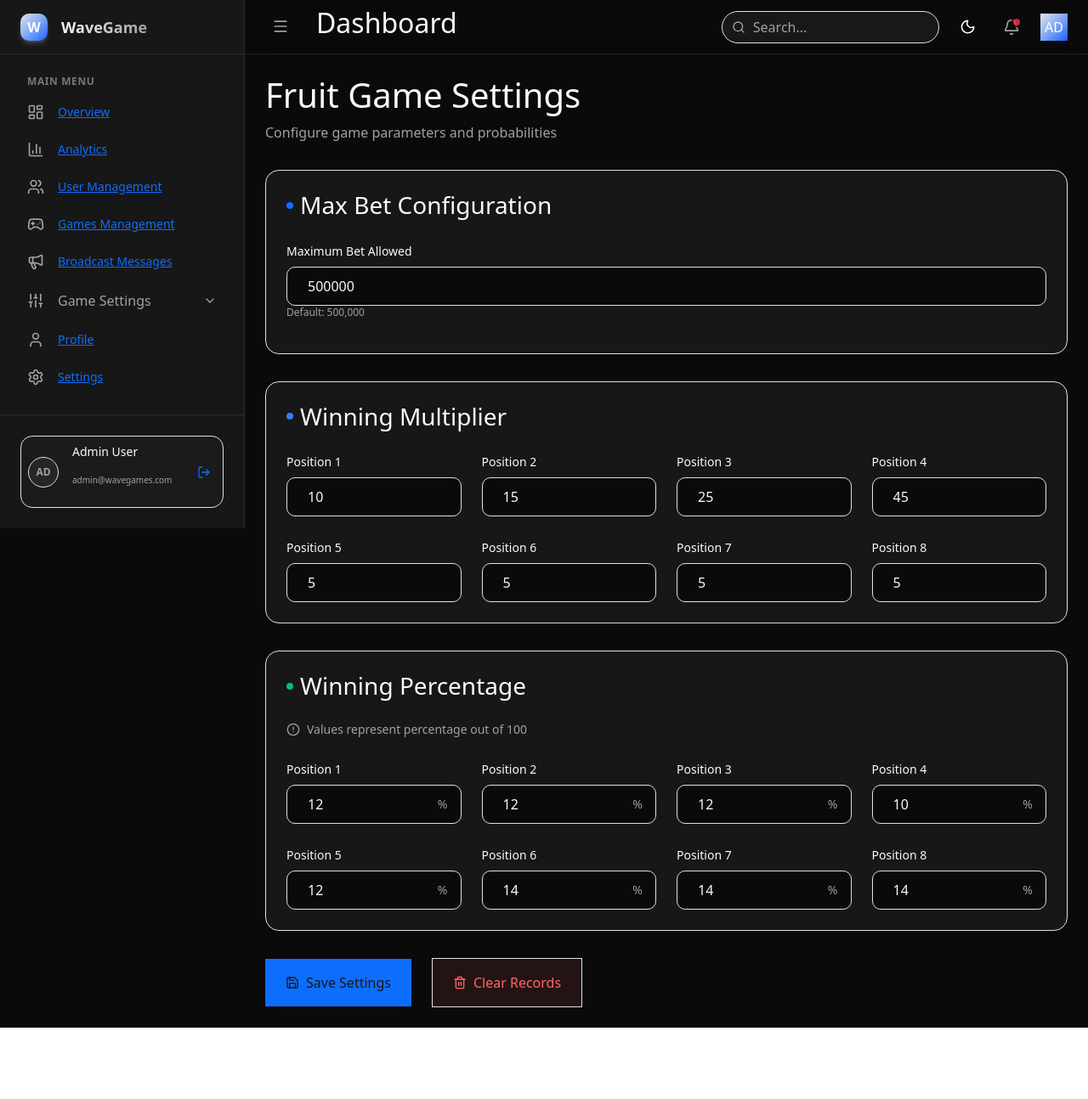
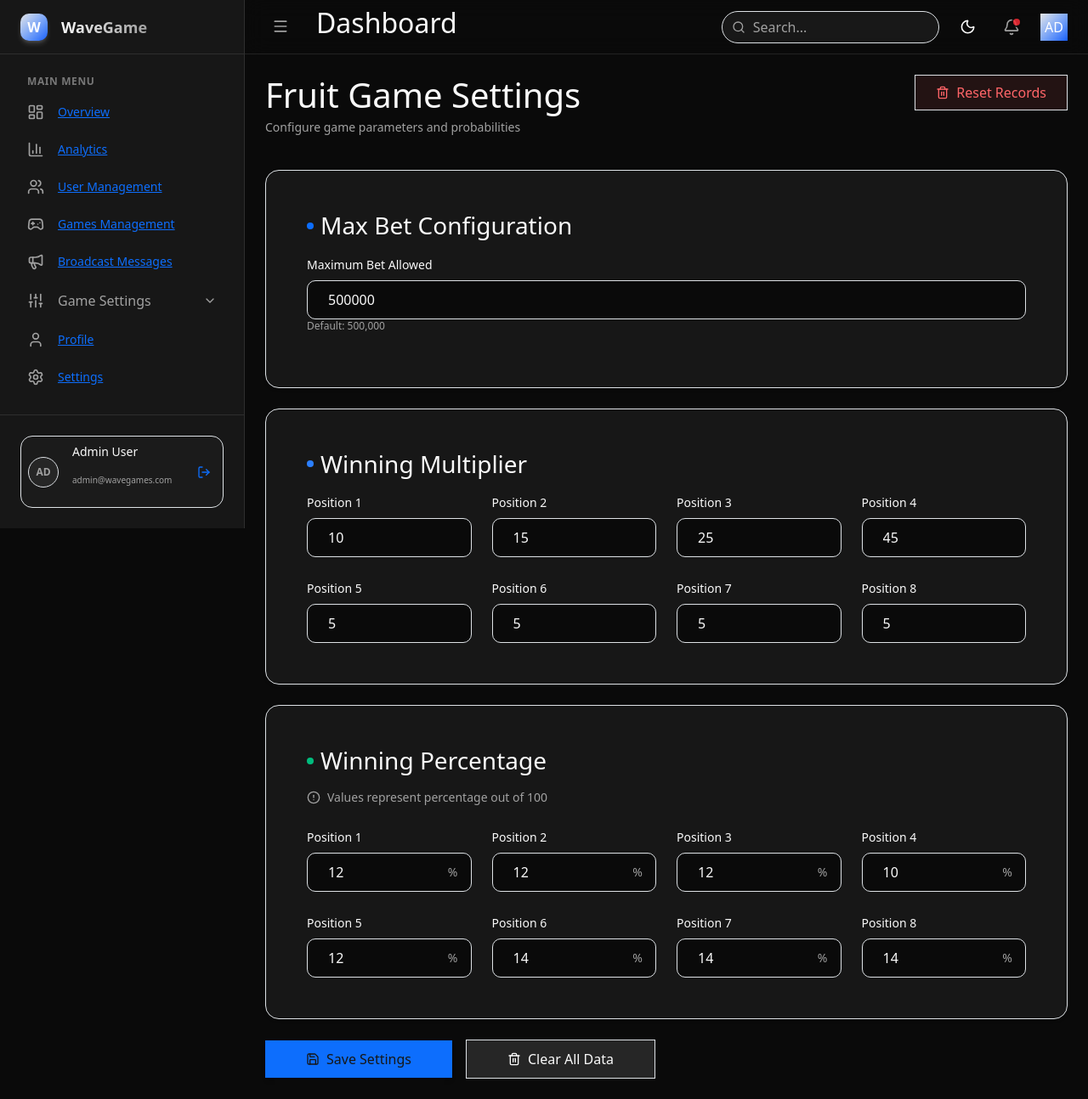
Before and after one commit to saqibmalik09/wave-game-front, a Next.js app: page /dashboard/game-settings/fruit-game in a window 1280 px wide. Shown: the whole page at 85% size. Before the commit the page ends 1210 px from the top, so only its background shows below. Built offline with nearby package versions, Linux system fonts and the light colour scheme.

Commit message:
reset button added for each game to clear winnings

```diff
--- a/src/app/dashboard/game-settings/fruit-game/page.tsx
+++ b/src/app/dashboard/game-settings/fruit-game/page.tsx
@@ -53,15 +53,24 @@ export default function FruitGameSettings() {
     }
 
     return (
-        <div className="space-y-8">
-            <div>
-                <h1 className="text-3xl font-bold text-foreground mb-2">Fruit Game Settings</h1>
-                <p className="text-muted-foreground">Configure game parameters and probabilities</p>
+        <div className="space-y-6">
+            <div className="flex items-start justify-between gap-4">
+                <div>
+                    <h1 className="text-2xl font-bold text-foreground mb-1">Fruit Game Settings</h1>
+                    <p className="text-sm text-muted-foreground">Configure game parameters and probabilities</p>
+                </div>
+                <button
+                    onClick={handleClearRecords}
+                    className="flex items-center gap-2 px-4 py-2 bg-destructive/10 text-destructive rounded-lg text-sm font-medium transition-all hover:bg-destructive/20 border border-destructive/20 shrink-0"
+                >
+                    <Trash2 className="w-4 h-4" />
+                    Reset Records
+                </button>
             </div>
 
             {/* Max Bet Configuration */}
-            <div className="bg-card border border-border rounded-2xl p-6 shadow-sm">
-                <h3 className="text-lg font-semibold text-foreground mb-4 flex items-center gap-2">
+            <div className="bg-card border border-border rounded-2xl p-5 shadow-sm">
+                <h3 className="text-base font-semibold text-foreground mb-3 flex items-center gap-2">
                     <div className="w-2 h-2 rounded-full bg-primary"></div>
                     Max Bet Configuration
                 </h3>
@@ -78,8 +87,8 @@ export default function FruitGameSettings() {
             </div>
 
             {/* Winning Multiplier Editor */}
-            <div className="bg-card border border-border rounded-2xl p-6 shadow-sm">
-                <h3 className="text-lg font-semibold text-foreground mb-4 flex items-center gap-2">
+            <div className="bg-card border border-border rounded-2xl p-5 shadow-sm">
+                <h3 className="text-base font-semibold text-foreground mb-3 flex items-center gap-2">
                     <div className="w-2 h-2 rounded-full bg-blue-500"></div>
                     Winning Multiplier
                 </h3>
@@ -99,8 +108,8 @@ export default function FruitGameSettings() {
             </div>
 
             {/* Winning Percentage Editor */}
-            <div className="bg-card border border-border rounded-2xl p-6 shadow-sm">
-                <h3 className="text-lg font-semibold text-foreground mb-4 flex items-center gap-2">
+            <div className="bg-card border border-border rounded-2xl p-5 shadow-sm">
+                <h3 className="text-base font-semibold text-foreground mb-3 flex items-center gap-2">
                     <div className="w-2 h-2 rounded-full bg-emerald-500"></div>
                     Winning Percentage
                 </h3>
@@ -129,12 +138,12 @@ export default function FruitGameSettings() {
             </div>
 
             {/* Action Buttons */}
-            <div className="flex items-center gap-4">
+            <div className="flex items-center gap-3">
                 <button
                     onClick={handleSaveSettings}
                     disabled={isSaving}
                     className={cn(
-                        "flex items-center gap-2 px-6 py-3 bg-primary text-primary-foreground rounded-lg font-medium transition-all hover:bg-primary/90 shadow-md hover:shadow-lg",
+                        "flex items-center gap-2 px-5 py-2.5 bg-primary text-primary-foreground rounded-lg text-sm font-medium transition-all hover:bg-primary/90 shadow-md hover:shadow-lg",
                         isSaving && "opacity-50 cursor-not-allowed"
                     )}
                 >
@@ -144,10 +153,10 @@ export default function FruitGameSettings() {
 
                 <button
                     onClick={() => setShowClearDialog(true)}
-                    className="flex items-center gap-2 px-6 py-3 bg-destructive/10 text-destructive rounded-lg font-medium transition-all hover:bg-destructive/20 border border-destructive/20"
+                    className="flex items-center gap-2 px-5 py-2.5 bg-muted text-foreground rounded-lg text-sm font-medium transition-all hover:bg-muted/80 border border-border"
                 >
                     <Trash2 className="w-4 h-4" />
-                    Clear Records
+                    Clear All Data
                 </button>
             </div>
 
@@ -155,8 +164,8 @@ export default function FruitGameSettings() {
             {showClearDialog && (
                 <div className="fixed inset-0 z-50 flex items-center justify-center bg-background/80 backdrop-blur-sm">
                     <div className="bg-card border border-border rounded-2xl p-6 max-w-md w-full mx-4 shadow-2xl">
-                        <h3 className="text-xl font-bold text-foreground mb-2">Clear All Records?</h3>
-                        <p className="text-muted-foreground mb-6">
+                        <h3 className="text-lg font-bold text-foreground mb-2">Clear All Records?</h3>
+                        <p className="text-sm text-muted-foreground mb-6">
                             This action cannot be undone. All game records for Fruit Game will be permanently deleted.
                         </p>
                         <div className="flex items-center gap-3">
--- a/src/app/dashboard/game-settings/greedy-teenpatti/page.tsx
+++ b/src/app/dashboard/game-settings/greedy-teenpatti/page.tsx
@@ -53,15 +53,24 @@ export default function GreedyTeenPattiSettings() {
     }
 
     return (
-        <div className="space-y-8">
-            <div>
-                <h1 className="text-3xl font-bold text-foreground mb-2">Greedy Teen Patti Settings</h1>
-                <p className="text-muted-foreground">Configure game parameters and probabilities</p>
+        <div className="space-y-6">
+            <div className="flex items-start justify-between gap-4">
+                <div>
+                    <h1 className="text-2xl font-bold text-foreground mb-1">Greedy Teen Patti Settings</h1>
+                    <p className="text-sm text-muted-foreground">Configure game parameters and probabilities</p>
+                </div>
+                <button
+                    onClick={handleClearRecords}
+                    className="flex items-center gap-2 px-4 py-2 bg-destructive/10 text-destructive rounded-lg text-sm font-medium transition-all hover:bg-destructive/20 border border-destructive/20 shrink-0"
+                >
+                    <Trash2 className="w-4 h-4" />
+                    Reset Records
+                </button>
             </div>
 
             {/* Max Bet Configuration */}
-            <div className="bg-card border border-border rounded-2xl p-6 shadow-sm">
-                <h3 className="text-lg font-semibold text-foreground mb-4 flex items-center gap-2">
+            <div className="bg-card border border-border rounded-2xl p-5 shadow-sm">
+                <h3 className="text-base font-semibold text-foreground mb-3 flex items-center gap-2">
                     <div className="w-2 h-2 rounded-full bg-primary"></div>
                     Max Bet Configuration
                 </h3>
@@ -78,8 +87,8 @@ export default function GreedyTeenPattiSettings() {
             </div>
 
             {/* Winning Multiplier Editor */}
-            <div className="bg-card border border-border rounded-2xl p-6 shadow-sm">
-                <h3 className="text-lg font-semibold text-foreground mb-4 flex items-center gap-2">
+            <div className="bg-card border border-border rounded-2xl p-5 shadow-sm">
+                <h3 className="text-base font-semibold text-foreground mb-3 flex items-center gap-2">
                     <div className="w-2 h-2 rounded-full bg-blue-500"></div>
                     Winning Multiplier
                 </h3>
@@ -99,8 +108,8 @@ export default function GreedyTeenPattiSettings() {
             </div>
 
             {/* Winning Percentage Editor */}
-            <div className="bg-card border border-border rounded-2xl p-6 shadow-sm">
-                <h3 className="text-lg font-semibold text-foreground mb-4 flex items-center gap-2">
+            <div className="bg-card border border-border rounded-2xl p-5 shadow-sm">
+                <h3 className="text-base font-semibold text-foreground mb-3 flex items-center gap-2">
                     <div className="w-2 h-2 rounded-full bg-emerald-500"></div>
                     Winning Percentage
                 </h3>
@@ -129,12 +138,12 @@ export default function GreedyTeenPattiSettings() {
             </div>
 
             {/* Action Buttons */}
-            <div className="flex items-center gap-4">
+            <div className="flex items-center gap-3">
                 <button
                     onClick={handleSaveSettings}
                     disabled={isSaving}
                     className={cn(
-                        "flex items-center gap-2 px-6 py-3 bg-primary text-primary-foreground rounded-lg font-medium transition-all hover:bg-primary/90 shadow-md hover:shadow-lg",
+                        "flex items-center gap-2 px-5 py-2.5 bg-primary text-primary-foreground rounded-lg text-sm font-medium transition-all hover:bg-primary/90 shadow-md hover:shadow-lg",
                         isSaving && "opacity-50 cursor-not-allowed"
                     )}
                 >
@@ -144,10 +153,10 @@ export default function GreedyTeenPattiSettings() {
 
                 <button
                     onClick={() => setShowClearDialog(true)}
-                    className="flex items-center gap-2 px-6 py-3 bg-destructive/10 text-destructive rounded-lg font-medium transition-all hover:bg-destructive/20 border border-destructive/20"
+                    className="flex items-center gap-2 px-5 py-2.5 bg-muted text-foreground rounded-lg text-sm font-medium transition-all hover:bg-muted/80 border border-border"
                 >
                     <Trash2 className="w-4 h-4" />
-                    Clear Records
+                    Clear All Data
                 </button>
             </div>
 
@@ -155,8 +164,8 @@ export default function GreedyTeenPattiSettings() {
             {showClearDialog && (
                 <div className="fixed inset-0 z-50 flex items-center justify-center bg-background/80 backdrop-blur-sm">
                     <div className="bg-card border border-border rounded-2xl p-6 max-w-md w-full mx-4 shadow-2xl">
-                        <h3 className="text-xl font-bold text-foreground mb-2">Clear All Records?</h3>
-                        <p className="text-muted-foreground mb-6">
+                        <h3 className="text-lg font-bold text-foreground mb-2">Clear All Records?</h3>
+                        <p className="text-sm text-muted-foreground mb-6">
                             This action cannot be undone. All game records for Greedy Teen Patti will be permanently deleted.
                         </p>
                         <div className="flex items-center gap-3">
--- a/src/app/dashboard/game-settings/teenpatti-3/page.tsx
+++ b/src/app/dashboard/game-settings/teenpatti-3/page.tsx
@@ -49,15 +49,24 @@ export default function TeenPatti3Settings() {
     }
 
     return (
-        <div className="space-y-8">
-            <div>
-                <h1 className="text-3xl font-bold text-foreground mb-2">Teen Patti 3 Settings</h1>
-                <p className="text-muted-foreground">Configure game parameters and probabilities</p>
+        <div className="space-y-6">
+            <div className="flex items-start justify-between gap-4">
+                <div>
+                    <h1 className="text-2xl font-bold text-foreground mb-1">Teen Patti 3 Settings</h1>
+                    <p className="text-sm text-muted-foreground">Configure game parameters and probabilities</p>
+                </div>
+                <button
+                    onClick={handleClearRecords}
+                    className="flex items-center gap-2 px-4 py-2 bg-destructive/10 text-destructive rounded-lg text-sm font-medium transition-all hover:bg-destructive/20 border border-destructive/20 shrink-0"
+                >
+                    <Trash2 className="w-4 h-4" />
+                    Reset Records
+                </button>
             </div>
 
             {/* Max Bet Configuration */}
-            <div className="bg-card border border-border rounded-2xl p-6 shadow-sm">
-                <h3 className="text-lg font-semibold text-foreground mb-4 flex items-center gap-2">
+            <div className="bg-card border border-border rounded-2xl p-5 shadow-sm">
+                <h3 className="text-base font-semibold text-foreground mb-3 flex items-center gap-2">
                     <div className="w-2 h-2 rounded-full bg-primary"></div>
                     Max Bet Configuration
                 </h3>
@@ -74,8 +83,8 @@ export default function TeenPatti3Settings() {
             </div>
 
             {/* Winning Multiplier Editor */}
-            <div className="bg-card border border-border rounded-2xl p-6 shadow-sm">
-                <h3 className="text-lg font-semibold text-foreground mb-4 flex items-center gap-2">
+            <div className="bg-card border border-border rounded-2xl p-5 shadow-sm">
+                <h3 className="text-base font-semibold text-foreground mb-3 flex items-center gap-2">
                     <div className="w-2 h-2 rounded-full bg-blue-500"></div>
                     Winning Multiplier
                 </h3>
@@ -96,8 +105,8 @@ export default function TeenPatti3Settings() {
             </div>
 
             {/* Winning Percentage Editor */}
-            <div className="bg-card border border-border rounded-2xl p-6 shadow-sm">
-                <h3 className="text-lg font-semibold text-foreground mb-4 flex items-center gap-2">
+            <div className="bg-card border border-border rounded-2xl p-5 shadow-sm">
+                <h3 className="text-base font-semibold text-foreground mb-3 flex items-center gap-2">
                     <div className="w-2 h-2 rounded-full bg-emerald-500"></div>
                     Winning Percentage
                 </h3>
@@ -126,12 +135,12 @@ export default function TeenPatti3Settings() {
             </div>
 
             {/* Action Buttons */}
-            <div className="flex items-center gap-4">
+            <div className="flex items-center gap-3">
                 <button
                     onClick={handleSaveSettings}
                     disabled={isSaving}
                     className={cn(
-                        "flex items-center gap-2 px-6 py-3 bg-primary text-primary-foreground rounded-lg font-medium transition-all hover:bg-primary/90 shadow-md hover:shadow-lg",
+                        "flex items-center gap-2 px-5 py-2.5 bg-primary text-primary-foreground rounded-lg text-sm font-medium transition-all hover:bg-primary/90 shadow-md hover:shadow-lg",
                         isSaving && "opacity-50 cursor-not-allowed"
                     )}
                 >
@@ -141,10 +150,10 @@ export default function TeenPatti3Settings() {
 
                 <button
                     onClick={() => setShowClearDialog(true)}
-                    className="flex items-center gap-2 px-6 py-3 bg-destructive/10 text-destructive rounded-lg font-medium transition-all hover:bg-destructive/20 border border-destructive/20"
+                    className="flex items-center gap-2 px-5 py-2.5 bg-muted text-foreground rounded-lg text-sm font-medium transition-all hover:bg-muted/80 border border-border"
                 >
                     <Trash2 className="w-4 h-4" />
-                    Clear Records
+                    Clear All Data
                 </button>
             </div>
 
@@ -152,8 +161,8 @@ export default function TeenPatti3Settings() {
             {showClearDialog && (
                 <div className="fixed inset-0 z-50 flex items-center justify-center bg-background/80 backdrop-blur-sm">
                     <div className="bg-card border border-border rounded-2xl p-6 max-w-md w-full mx-4 shadow-2xl">
-                        <h3 className="text-xl font-bold text-foreground mb-2">Clear All Records?</h3>
-                        <p className="text-muted-foreground mb-6">
+                        <h3 className="text-lg font-bold text-foreground mb-2">Clear All Records?</h3>
+                        <p className="text-sm text-muted-foreground mb-6">
                             This action cannot be undone. All game records for Teen Patti 3 will be permanently deleted.
                         </p>
                         <div className="flex items-center gap-3">
```
